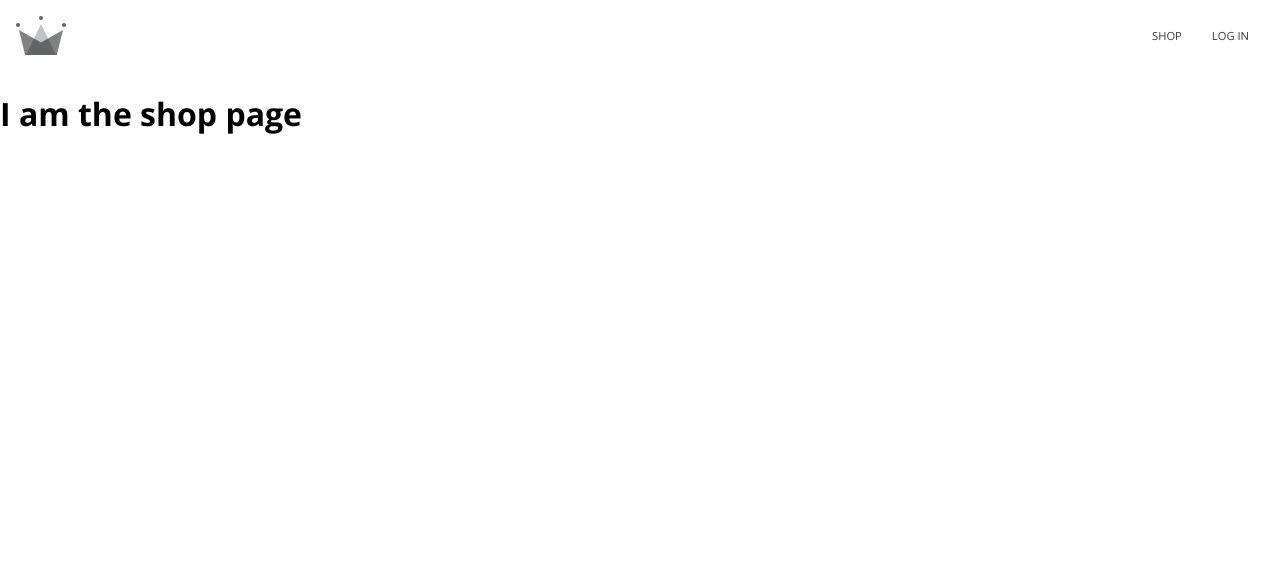
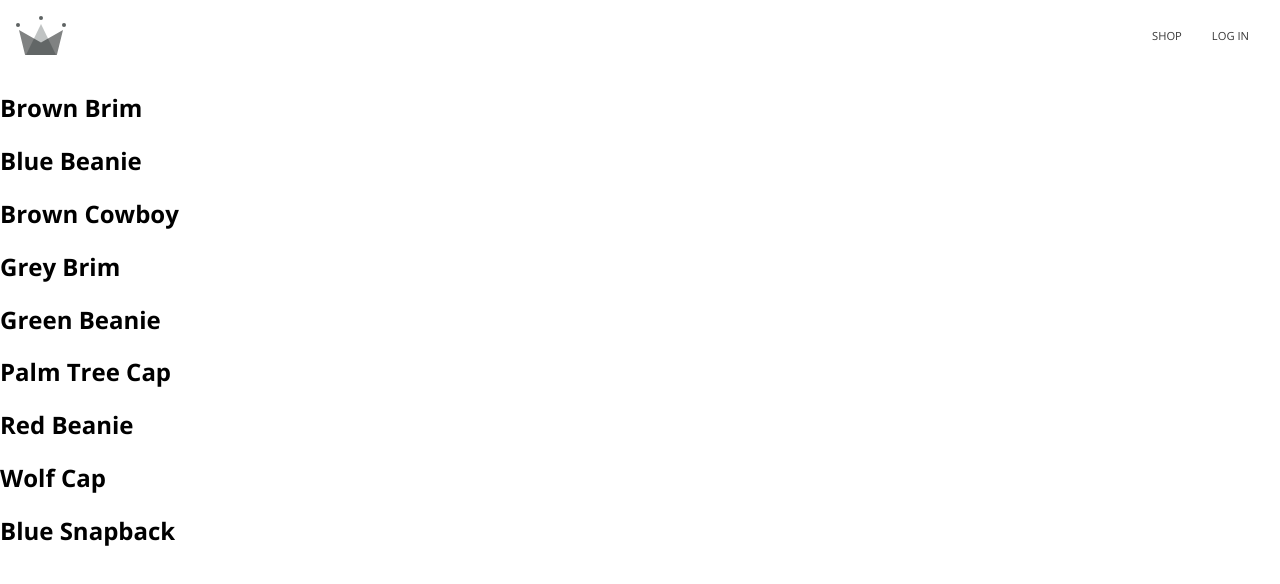
Before and after one commit to MatildaMared/crown-clothing, a React (Create React App) app: page /shop in a window 1280 px wide. Shown: the top 584 px of the page. Built offline with nearby package versions, Linux system fonts and the light colour scheme; no server answers.

Commit message:
add products context and mock data

```diff
--- a/src/App.js
+++ b/src/App.js
@@ -2,10 +2,7 @@
 import Home from "./routes/home/Home";
 import Authentication from "./routes/authentication/Authentication";
 import Navigation from "./routes/navigation/Navigation";
-
-const Shop = () => {
-	return <h1>I am the shop page</h1>;
-};
+import Shop from "./routes/shop/Shop";
 
 const App = () => {
 	return (
--- /dev/null
+++ b/src/contexts/ProductsContext.jsx
@@ -0,0 +1,27 @@
+import { createContext, useState, useEffect } from "react";
+import PRODUCTS from "../shop-data.json";
+
+export const ProductsContext = createContext({
+	products: [],
+	setProducts: () => null,
+});
+
+export const ProductsProvider = ({ children }) => {
+	const [products, setProducts] = useState(PRODUCTS);
+
+	// useEffect(() => {
+	//     const fetchProducts = async () => {
+	//         const response = await fetch("/api/products");
+	//         const json = await response.json();
+	//         setProducts(json);
+	//     };
+
+	//     fetchProducts();
+	// }, []);
+
+	return (
+		<ProductsContext.Provider value={{ products, setProducts }}>
+			{children}
+		</ProductsContext.Provider>
+	);
+};
--- a/src/index.js
+++ b/src/index.js
@@ -5,13 +5,16 @@
 import reportWebVitals from "./reportWebVitals";
 import { BrowserRouter } from "react-router-dom";
 import { UserProvider } from "./contexts/UserContext";
+import { ProductsProvider } from "./contexts/ProductsContext";
 
 const root = ReactDOM.createRoot(document.getElementById("root"));
 root.render(
 	<React.StrictMode>
 		<BrowserRouter>
 			<UserProvider>
-				<App />
+				<ProductsProvider>
+					<App />
+				</ProductsProvider>
 			</UserProvider>
 		</BrowserRouter>
 	</React.StrictMode>
--- /dev/null
+++ b/src/routes/shop/Shop.jsx
@@ -0,0 +1,17 @@
+import React, { useContext } from "react";
+import { ProductsContext } from "../../contexts/ProductsContext";
+
+const Shop = () => {
+	const { products } = useContext(ProductsContext);
+	return (
+		<div>
+			{products.map(({ id, name }) => (
+				<article key={id}>
+					<h1>{name}</h1>
+				</article>
+			))}
+		</div>
+	);
+};
+
+export default Shop;
--- /dev/null
+++ b/src/shop-data.json
@@ -0,0 +1,56 @@
+[
+	{
+		"id": 1,
+		"name": "Brown Brim",
+		"imageUrl": "https://i.ibb.co/ZYW3VTp/brown-brim.png",
+		"price": 25
+	},
+	{
+		"id": 2,
+		"name": "Blue Beanie",
+		"imageUrl": "https://i.ibb.co/ypkgK0X/blue-beanie.png",
+		"price": 18
+	},
+	{
+		"id": 3,
+		"name": "Brown Cowboy",
+		"imageUrl": "https://i.ibb.co/QdJwgmp/brown-cowboy.png",
+		"price": 35
+	},
+	{
+		"id": 4,
+		"name": "Grey Brim",
+		"imageUrl": "https://i.ibb.co/RjBLWxB/grey-brim.png",
+		"price": 25
+	},
+	{
+		"id": 5,
+		"name": "Green Beanie",
+		"imageUrl": "https://i.ibb.co/YTjW3vF/green-beanie.png",
+		"price": 18
+	},
+	{
+		"id": 6,
+		"name": "Palm Tree Cap",
+		"imageUrl": "https://i.ibb.co/rKBDvJX/palm-tree-cap.png",
+		"price": 14
+	},
+	{
+		"id": 7,
+		"name": "Red Beanie",
+		"imageUrl": "https://i.ibb.co/bLB646Z/red-beanie.png",
+		"price": 18
+	},
+	{
+		"id": 8,
+		"name": "Wolf Cap",
+		"imageUrl": "https://i.ibb.co/1f2nWMM/wolf-cap.png",
+		"price": 14
+	},
+	{
+		"id": 9,
+		"name": "Blue Snapback",
+		"imageUrl": "https://i.ibb.co/X2VJP2W/blue-snapback.png",
+		"price": 16
+	}
+]
```
